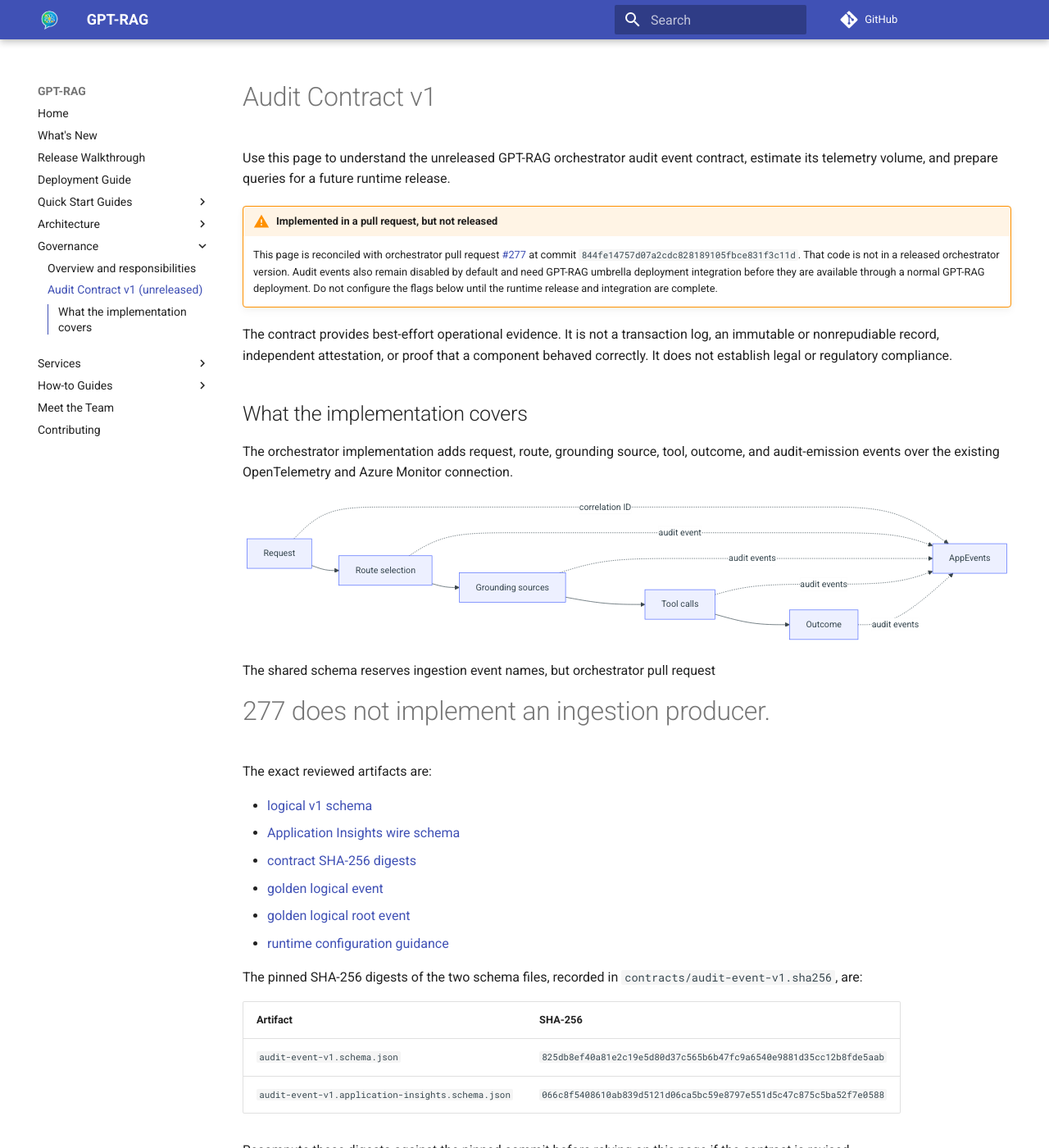
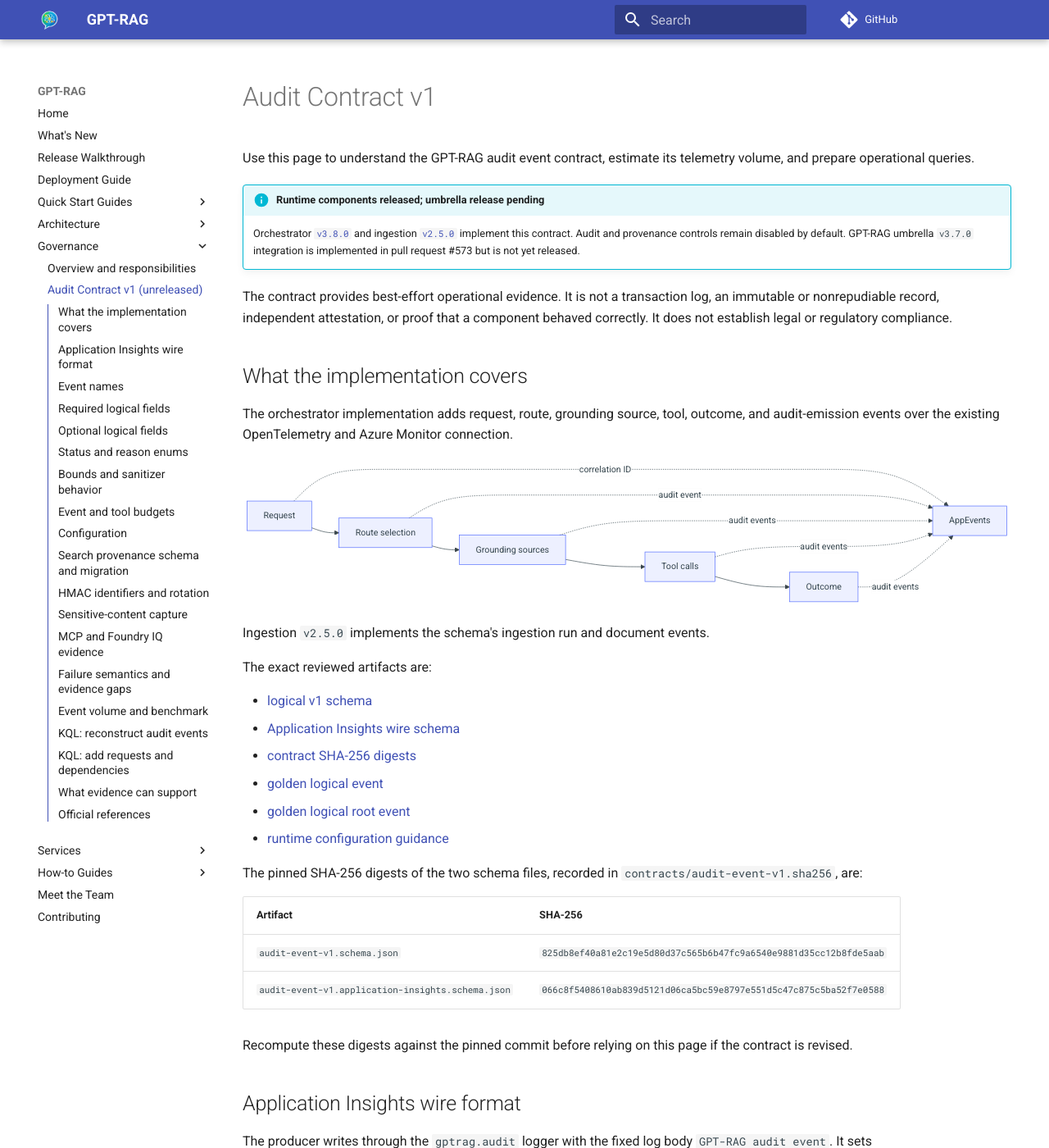
Before and after one commit to Azure/GPT-RAG, an MkDocs documentation site: the page built from docs/governance_audit_contract_v1.md, in a window 1280 px wide and 1400 px high. Shown: the whole window at 82% size. Built offline with MkDocs 1.6.1 and Material for MkDocs 9.7.7, drawn with Linux system fonts in a browser that asks for light colours; comment, search, counter and statistics services are not loaded; some of the changed text lies outside the part shown.

Commit message:
docs(governance): align released component guidance
Clarify component release status, operator-managed HMAC references, and that ingestion v2.5.0 emits provenance to audit events rather than Search fields.

Co-authored-by: Copilot <223556219+Copilot@users.noreply.github.com>

````diff
--- a/docs/governance_audit_contract_v1.md
+++ b/docs/governance_audit_contract_v1.md
@@ -1,17 +1,16 @@
 # Audit Contract v1
 
-Use this page to understand the unreleased GPT-RAG orchestrator audit event
-contract, estimate its telemetry volume, and prepare queries for a future
-runtime release.
+Use this page to understand the GPT-RAG audit event contract, estimate its
+telemetry volume, and prepare operational queries.
 
-!!! warning "Implemented in a pull request, but not released"
-    This page is reconciled with orchestrator pull request
-    [#277](https://github.com/Azure/gpt-rag-orchestrator/pull/277) at commit
-    `844fe14757d07a2cdc828189105fbce831f3c11d`. That code is not in a released
-    orchestrator version. Audit events also remain disabled by default and need
-    GPT-RAG umbrella deployment integration before they are available through a
-    normal GPT-RAG deployment. Do not configure the flags below until the
-    runtime release and integration are complete.
+!!! info "Runtime components released; umbrella release pending"
+    Orchestrator
+    [`v3.8.0`](https://github.com/Azure/gpt-rag-orchestrator/releases/tag/v3.8.0)
+    and ingestion
+    [`v2.5.0`](https://github.com/Azure/gpt-rag-ingestion/releases/tag/v2.5.0)
+    implement this contract. Audit and provenance controls remain disabled by
+    default. GPT-RAG umbrella `v3.7.0` integration is implemented in pull
+    request #573 but is not yet released.
 
 The contract provides best-effort operational evidence. It is not a transaction
 log, an immutable or nonrepudiable record, independent attestation, or proof
@@ -37,17 +36,16 @@ flowchart LR
   Outcome -. audit events .-> Events
 ```
 
-The shared schema reserves ingestion event names, but orchestrator pull request
-#277 does not implement an ingestion producer.
+Ingestion `v2.5.0` implements the schema's ingestion run and document events.
 
 The exact reviewed artifacts are:
 
-- [logical v1 schema](https://github.com/Azure/gpt-rag-orchestrator/blob/844fe14757d07a2cdc828189105fbce831f3c11d/contracts/audit-event-v1.schema.json)
-- [Application Insights wire schema](https://github.com/Azure/gpt-rag-orchestrator/blob/844fe14757d07a2cdc828189105fbce831f3c11d/contracts/audit-event-v1.application-insights.schema.json)
-- [contract SHA-256 digests](https://github.com/Azure/gpt-rag-orchestrator/blob/844fe14757d07a2cdc828189105fbce831f3c11d/contracts/audit-event-v1.sha256)
-- [golden logical event](https://github.com/Azure/gpt-rag-orchestrator/blob/844fe14757d07a2cdc828189105fbce831f3c11d/tests/golden/audit_event_v1.json)
-- [golden logical root event](https://github.com/Azure/gpt-rag-orchestrator/blob/844fe14757d07a2cdc828189105fbce831f3c11d/tests/golden/audit_event_v1_root.json)
-- [runtime configuration guidance](https://github.com/Azure/gpt-rag-orchestrator/blob/844fe14757d07a2cdc828189105fbce831f3c11d/README.md#audit-event-configuration)
+- [logical v1 schema](https://github.com/Azure/gpt-rag-orchestrator/blob/v3.8.0/contracts/audit-event-v1.schema.json)
+- [Application Insights wire schema](https://github.com/Azure/gpt-rag-orchestrator/blob/v3.8.0/contracts/audit-event-v1.application-insights.schema.json)
+- [contract SHA-256 digests](https://github.com/Azure/gpt-rag-orchestrator/blob/v3.8.0/contracts/audit-event-v1.sha256)
+- [golden logical event](https://github.com/Azure/gpt-rag-orchestrator/blob/v3.8.0/tests/golden/audit_event_v1.json)
+- [golden logical root event](https://github.com/Azure/gpt-rag-orchestrator/blob/v3.8.0/tests/golden/audit_event_v1_root.json)
+- [runtime configuration guidance](https://github.com/Azure/gpt-rag-orchestrator/blob/v3.8.0/README.md#audit-event-configuration)
 
 The pinned SHA-256 digests of the two schema files, recorded in
 `contracts/audit-event-v1.sha256`, are:
@@ -117,9 +115,8 @@ the all-zero trace ID from joins.
 
 The runtime reads `service_version` from the repository root `VERSION` file and
 uses the same value for the OpenTelemetry `service.version` resource attribute.
-The reviewed branch reports `3.7.0`, but the audit feature itself is unreleased.
-The eventual release will report the version packaged in its own `VERSION`
-file.
+Orchestrator `v3.8.0` reports `3.8.0`. Ingestion audit events report their own
+released component version.
 
 ## Event names
 
@@ -341,17 +338,18 @@ dashboard.
 | `AUDIT_ADDITIONAL_REDACTED_KEYS` | Empty | Comma-separated nested key fragments that the sanitizer always redacts. |
 
 GPT-RAG's next minor umbrella release pins orchestrator `v3.8.0` and ingestion
-`v2.5.0`. Post-provisioning creates `AUDIT-HMAC-KEY` in Key Vault from 256
-cryptographically random bits when it does not already exist, then registers
-only an `AUDIT_HMAC_KEY` Key Vault reference in App Configuration. Ordinary
-reprovisioning reuses the existing secret. The key value is not an admin
-setting, deployment output, or log value.
+`v2.5.0`. When `AUDIT_HMAC_KEY` is absent, post-provisioning creates
+`AUDIT-HMAC-KEY` in Key Vault from 256 cryptographically random bits, then
+registers only its Key Vault reference in App Configuration. Ordinary
+reprovisioning reuses that secret. An existing operator-managed Key Vault
+reference is preserved instead. The key value is not an admin setting,
+deployment output, or log value.
 
 Ingestion provenance uses a separate, non-secret configuration surface:
 
 | Key | Default | Exact behavior |
 | --- | --- | --- |
-| `INGESTION_PROVENANCE_ENABLED` | `false` | Adds provenance and governance values to supported ingestion document events and indexed documents when enabled. |
+| `INGESTION_PROVENANCE_ENABLED` | `false` | Adds provenance and governance values to supported ingestion document audit events when enabled. |
 | `INGESTION_REQUIRE_GOVERNANCE_METADATA` | `false` | Requires explicit classification and right-to-use values when provenance is enabled. Setting this to `true` while provenance is disabled is invalid. |
 | `INGESTION_DEFAULT_CLASSIFICATION` | `unclassified` | Fallback classification when provenance is enabled and strict mode is off. |
 | `INGESTION_DEFAULT_RIGHT_TO_USE` | `not_asserted` | Fallback right-to-use value when provenance is enabled and strict mode is off. |
@@ -391,9 +389,10 @@ operator-added fields. If a same-name field has an incompatible type or
 attributes, setup fails before making the update. GPT-RAG does not fall back to
 deleting and recreating the index.
 
-Existing documents can leave the new fields empty until they are reingested by
-ingestion `v2.5.0`. Older component versions ignore the additive fields, so
-rollback does not require removing them.
+Ingestion `v2.5.0` emits these values in audit events; it does not populate the
+new Search index fields. The fields remain empty unless another indexing
+pipeline explicitly supplies them. Older component versions ignore the
+additive fields, so rollback does not require removing them.
 
 `delete_after` is policy intent only. No GPT-RAG job reads this field to
 schedule or perform a purge. The operator must implement retention enforcement
@@ -751,9 +750,9 @@ union
 `AppRequests.Url`, `AppDependencies.Data`, and arbitrary `Properties` can
 contain sensitive details. Restrict access to query results and exported copies.
 
-The queries are reconciled with the exporter wire conversion test in pull
-request #277 and the official Azure Monitor table schemas. They cannot be run
-against released audit telemetry until the runtime is released and enabled.
+The queries are reconciled with the exporter wire conversion tests in
+orchestrator `v3.8.0` and the official Azure Monitor table schemas. They return
+results after the released runtime is deployed and audit events are enabled.
 
 ## What evidence can support
 
````
Also changed, not shown: docs/governance_overview.md (+11 -13 lines), docs/whatisnew.md (+5 -3 lines).
